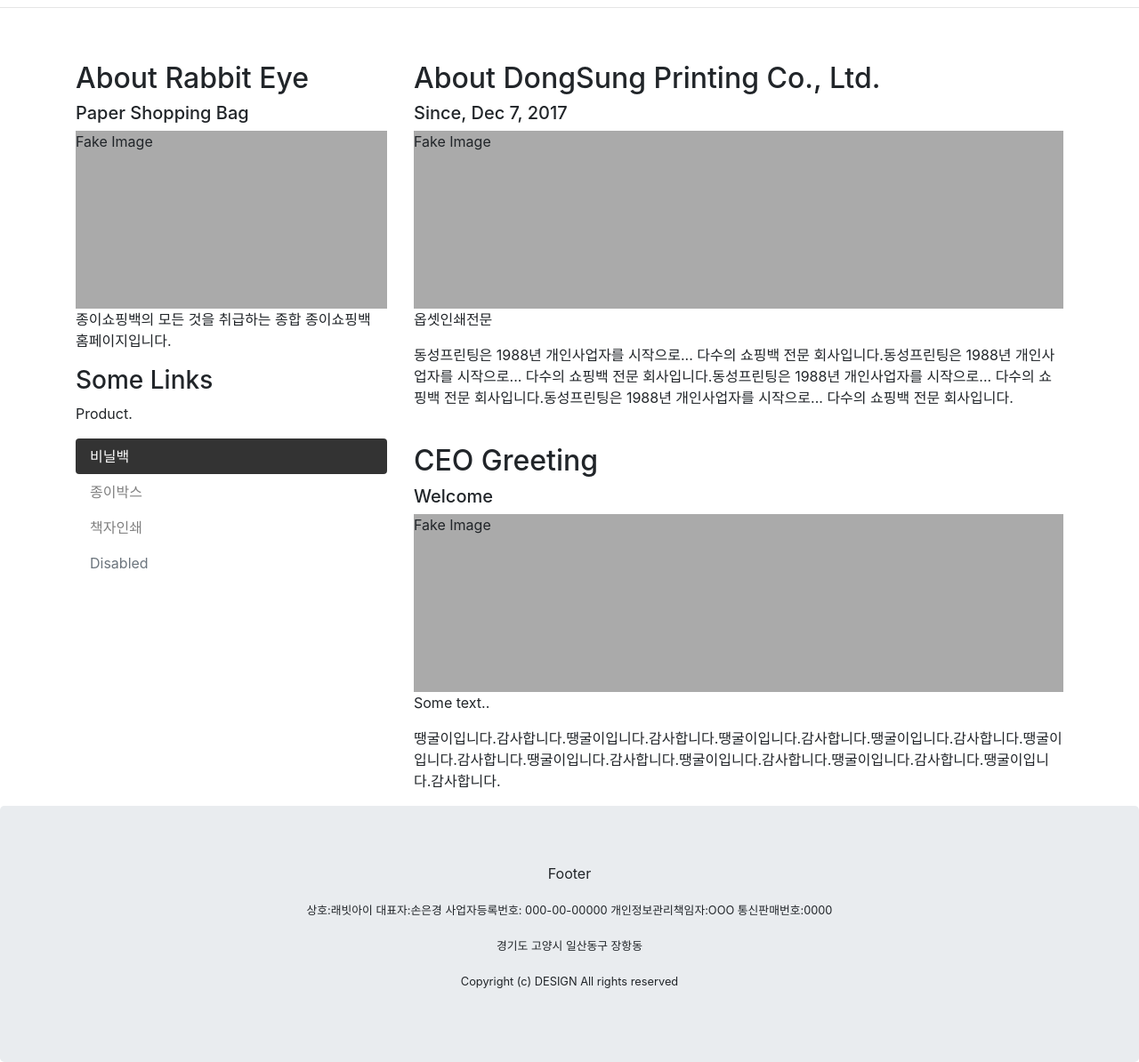
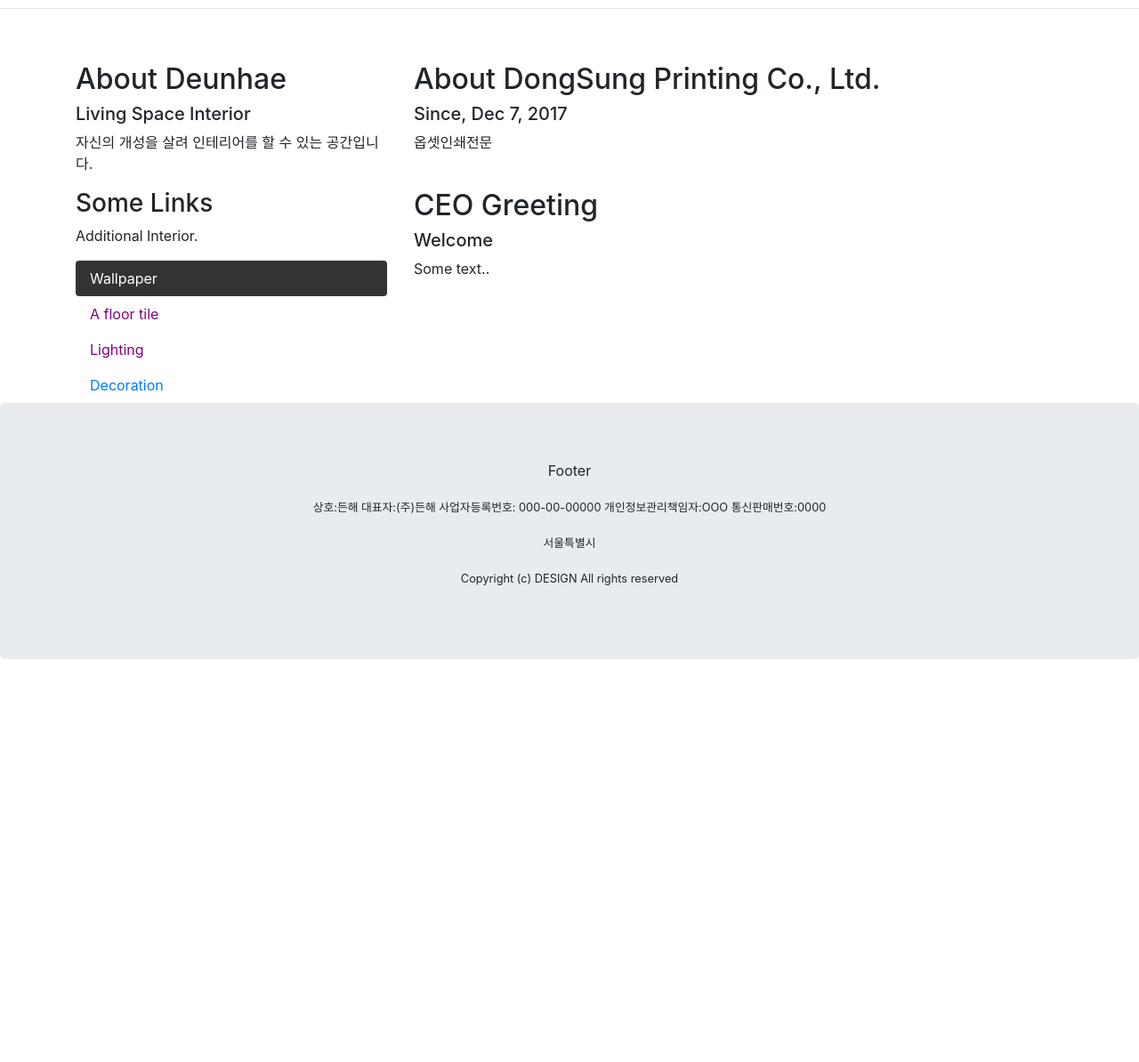
Before and after one commit to psb8335/sebin, a Django app: page / in a window 1280 px wide. Shown: the part 1012-2206 px from the top of the page at 89% size. After the commit the page ends 1753 px from the top, so only its background shows below. Run offline with Django 3.2, Linux system fonts and the light colour scheme; some libraries are stand-ins or nearby versions.

Commit message:
sebin Service

```diff
--- a/shop_psb/templates/shop_psb/index.html
+++ b/shop_psb/templates/shop_psb/index.html
@@ -14,11 +14,11 @@
   <style>
   .fakeimg {
     height: 200px;
-    background: #aaa;
+    background: #E8D9FF;
   }
   .nav-pills .pill-1 .nav-link:not(.active) {
-    background-color: rgba(255, 255, 255, 0);
-    color: gray;
+    background-color: rgba(232, 217, 255, 0);
+    color: purple;
   }
   .nav-pills .pill-1 .nav-link {
     background-color: rgba(0, 0, 0, 0.8);
@@ -30,28 +30,40 @@
 <body>
 
 <div class="jumbotron text-center" style="margin-bottom:0">
-  <h1>Rabbit Eye</h1>
-  <p>Paper Shopping Bag</p>
+  <h1>Deunhae</h1>
+  <p>Living Space Interior</p>
 </div>
 
 <nav class="navbar navbar-expand-sm bg-dark navbar-dark">
-  <a class="navbar-brand" href="#">Navbar</a>
+  <a class="navbar-brand" href="#">Furniture Company Name</a>
   <button class="navbar-toggler" type="button" data-toggle="collapse" data-target="#collapsibleNavbar">
     <span class="navbar-toggler-icon"></span>
   </button>
   <div class="collapse navbar-collapse" id="collapsibleNavbar">
     <ul class="navbar-nav">
       <li class="nav-item">
-        <a class="nav-link" href="#">종이</a>
+        <input class="btn btn-outline-secondary" Bonie&nbsp; type="button" value="Bonie" onClick="location.href='https://smartstore.naver.com/bonie';">
       </li>
       <li class="nav-item">
-        <a class="nav-link" href="#">로고인쇄</a>
+        <input class="btn btn-outline-secondary" Lissem&nbsp; type="button" value="Lissem" onClick="location.href='http://lissem.co.kr/';">
       </li>
       <li class="nav-item">
-        <a class="nav-link" href="#">끈</a>
+        <input class="btn btn-outline-secondary" Dodotmono&nbsp; type="button" value="Dodotmono" onClick="location.href='https://smartstore.naver.com/dodotmono';">
       </li>
       <li class="nav-item">
-        <a class="nav-link" href="#">기성품</a>
+        <input class="btn btn-outline-secondary" Mondayhouse&nbsp; type="button" value="Mondayhouse" onClick="location.href='https://smartstore.naver.com/mondayhouse';">
+      </li>
+      <li class="nav-item">
+        <input class="btn btn-outline-secondary" Roomnhome&nbsp; type="button" value="Roomnhome" onClick="location.href='http://www.roomnhome.com/';">
+      </li>
+      <li class="nav-item">
+        <input class="btn btn-outline-secondary" Arnestudio&nbsp; type="button" value="Arnestudio" onClick="location.href='http://www.arnestudio.co.kr/';">
+      </li>
+      <li class="nav-item">
+        <input class="btn btn-outline-secondary" Marketb&nbsp; type="button" value="Marketb" onClick="location.href='http://www.marketb.kr/';">
+      </li>
+        <li class="nav-item">
+        <input class="btn btn-outline-secondary" Dongsuhfurniture&nbsp; type="button" value="Dongsuhfurniture" onClick="location.href='http://dongsuhfurniture.co.kr/';">
       </li>
     </ul>
   </div>
@@ -61,24 +73,29 @@
 <div class="container-fluid" style="margin:30px">
    <div class="row">
       <div class="col-sm-3">
-        <img src="{% static 'shop_psb/images/testimage2.jpg' %}" class="img-thumbnail" alt="Paper Shopping Bag" width="250" >
-        <p class="text-center"><small>아트지/30*40/실크인쇄</small></p>
+         <p>Living Room</p>
+        <img src="https://images.unsplash.com/photo-1560448204-603b3fc33ddc?ixlib=rb-1.2.1&ixid=eyJhcHBfaWQiOjEyMDd9&auto=format&fit=crop&w=1050&q=80" width="250" title="Living Room(1)">
+        <p class="text-center"></p>
       </div>
       <div class="col-sm-3">
-        <img src="{% static 'shop_psb/images/testimage2.jpg' %}" class="img-thumbnail" alt="Paper Shopping Bag" width="250" >
-        <p class="text-center"><small>아트지/30*40/실크인쇄</small></p>
+         <p>Bed Room</p>
+        <img src="https://images.unsplash.com/photo-1522708323590-d24dbb6b0267?ixlib=rb-1.2.1&ixid=eyJhcHBfaWQiOjEyMDd9&auto=format&fit=crop&w=1050&q=80" width="250" title="Bed Room(1)">
+        <p class="text-center"></p>
       </div>
       <div class="col-sm-3">
-        <img src="{% static 'shop_psb/images/testimage2.jpg' %}" class="img-thumbnail" alt="Paper Shopping Bag" width="250" >
-        <p class="text-center"><small>아트지/30*40/실크인쇄</small></p>
+          <p>Office Room</p>
+        <img src="https://images.unsplash.com/photo-1496664444929-8c75efb9546f?ixlib=rb-1.2.1&ixid=eyJhcHBfaWQiOjEyMDd9&auto=format&fit=crop&w=1050&q=80" width="250" title="Office Room(1)">
+        <p class="text-center"></p>
       </div>
       <div class="col-sm-3">
       <div class="btn-group-vertical"  style="margin-left:30px;">
-        <button type="button" class="btn btn-secondary">견젹문의&nbsp;<i class='far fa-address-card'></i></button>
-        <button type="button" class="btn btn-outline-secondary">발주문의&nbsp;<i class='far fa-address-card'></i></button>
-        <button type="button" class="btn btn-outline-secondary">웹하드&nbsp;<i class='fas fa-download'></i></button>
-        <button type="button" class="btn btn-outline-secondary">계좌번호&nbsp;<i class='fas fa-won-sign'></i></button>
-        <button type="button" class="btn btn-outline-secondary">고객센터&nbsp;<i class='fas fa-phone'></i></button>
+          <body>
+          <input class="btn btn-outline-secondary" type="button" value="login"  onClick="location.href='http://gjybh12.pythonanywhere.com/#';">
+          </body>
+        <button type="button" class="btn btn-outline-secondary">my page&nbsp;<i class='far fa-address-card'></i></button>
+        <button type="button" class="btn btn-outline-secondary">hashtag&nbsp;<i class='fas fa-hashtag'></i></button>
+        <button type="button" class="btn btn-outline-secondary" onclick="alert(' XX택배 02-8335-8526 \n (주) 든해 \n 신한 110-205-526877 \n 카카오뱅크 3333-05-4041946')">delivery service&nbsp;<i class='fas fa-box'></i></button>
+        <button type="button" class="btn btn-outline-secondary" onclick="alert('02-0927-0819')"> customer center&nbsp;<i class='fas fa-phone'></i></button>
       </div>
       </div>
     </div>
@@ -87,32 +104,32 @@
 <div class="container-fluid" style="margin:30px">
    <div class="row">
       <div class="col-sm-3">
-        <img src="{% static 'shop_psb/images/testimage2.jpg' %}" class="img-thumbnail" alt="Paper Shopping Bag" width="250" >
-        <p class="text-center"><small>아트지/30*40/실크인쇄</small></p>
+        <img src="https://images.unsplash.com/photo-1503174971373-b1f69850bded?ixlib=rb-1.2.1&ixid=eyJhcHBfaWQiOjEyMDd9&auto=format&fit=crop&w=1087&q=80" width="250" title="Living Room(2)">
+        <p class="text-center"></p>
       </div>
       <div class="col-sm-3">
-        <img src="{% static 'shop_psb/images/testimage2.jpg' %}" class="img-thumbnail" alt="Paper Shopping Bag" width="250" >
-        <p class="text-center"><small>아트지/30*40/실크인쇄</small></p>
+        <img src="https://images.unsplash.com/photo-1512918728675-ed5a9ecdebfd?ixlib=rb-1.2.1&ixid=eyJhcHBfaWQiOjEyMDd9&auto=format&fit=crop&w=1050&q=80" width="250" title="Bed Room(2)">
+        <p class="text-center"></p>
       </div>
       <div class="col-sm-3">
-        <img src="{% static 'shop_psb/images/testimage2.jpg' %}" class="img-thumbnail" alt="Paper Shopping Bag" width="250" >
-        <p class="text-center"><small>아트지/30*40/실크인쇄</small></p>
+        <img src="https://images.unsplash.com/photo-1528914137830-c85ee162f588?ixlib=rb-1.2.1&auto=format&fit=crop&w=1050&q=80" width="250" title="Office Room(2)">
+        <p class="text-center"></p>
       </div>
      <div class="col-sm-3">
      </div>
    </div>
    <div class="row">
       <div class="col-sm-3">
-        <img src="{% static 'shop_psb/images/testimage2.jpg' %}" class="img-thumbnail" alt="Paper Shopping Bag" width="250" >
-        <p class="text-center"><small>아트지/30*40/실크인쇄</small></p>
+        <img src="https://images.unsplash.com/photo-1542889601-399c4f3a8402?ixlib=rb-1.2.1&ixid=eyJhcHBfaWQiOjEyMDd9&auto=format&fit=crop&w=1050&q=80" width="250" title="Living Room(3)">
+        <p class="text-center"></p>
       </div>
       <div class="col-sm-3">
-        <img src="{% static 'shop_psb/images/testimage2.jpg' %}" class="img-thumbnail" alt="Paper Shopping Bag" width="250" >
-        <p class="text-center"><small>아트지/30*40/실크인쇄</small></p>
+        <img src="https://images.unsplash.com/photo-1444201983204-c43cbd584d93?ixlib=rb-1.2.1&auto=format&fit=crop&w=1050&q=80" width="250" title="Bed Room(3)">
+        <p class="text-center"></p>
       </div>
       <div class="col-sm-3">
-        <img src="{% static 'shop_psb/images/testimage2.jpg' %}" class="img-thumbnail" alt="Paper Shopping Bag" width="250" >
-        <p class="text-center"><small>아트지/30*40/실크인쇄</small></p>
+        <img src="https://images.unsplash.com/photo-1463620910506-d0458143143e?ixlib=rb-1.2.1&auto=format&fit=crop&w=1050&q=80" width="250" title="Office Room(3)">
+        <p class="text-center"></p>
       </div>
      <div class="col-sm-3">
      </div>
@@ -124,24 +141,23 @@
 <div class="container" style="margin-top:60px">
   <div class="row">
     <div class="col-sm-4">
-      <h2>About Rabbit Eye</h2>
-      <h5>Paper Shopping Bag</h5>
-      <div class="fakeimg">Fake Image</div>
-      <p>종이쇼핑백의 모든 것을 취급하는 종합 종이쇼핑백 홈페이지입니다.</p>
+      <h2>About Deunhae</h2>
+      <h5>Living Space Interior</h5>
+      <p>자신의 개성을 살려 인테리어를 할 수 있는 공간입니다.</p>
       <h3>Some Links</h3>
-      <p>Product.</p>
+      <p>Additional Interior.</p>
       <ul class="nav nav-pills flex-column">
         <li class="nav-item pill-1">
-          <a class="nav-link active" href="#">비닐백</a>
+          <a class="nav-link active" href="#">Wallpaper</a>
         </li>
         <li class="nav-item pill-1">
-          <a class="nav-link" href="#">종이박스</a>
+          <a class="nav-link" href="#">A floor tile</a>
         </li>
         <li class="nav-item pill-1">
-          <a class="nav-link" href="#">책자인쇄</a>
+          <a class="nav-link" href="#">Lighting</a>
         </li>
         <li class="nav-item">
-          <a class="nav-link disabled" href="#">Disabled</a>
+          <a class="nav-link" href="#">Decoration</a>
         </li>
       </ul>
       <hr class="d-sm-none">
@@ -149,23 +165,19 @@
     <div class="col-sm-8">
       <h2>About DongSung Printing Co., Ltd.</h2>
       <h5>Since, Dec 7, 2017</h5>
-      <div class="fakeimg">Fake Image</div>
       <p>옵셋인쇄전문</p>
-      <p>동성프린팅은 1988년 개인사업자를 시작으로... 다수의 쇼핑백 전문 회사입니다.동성프린팅은 1988년 개인사업자를 시작으로... 다수의 쇼핑백 전문 회사입니다.동성프린팅은 1988년 개인사업자를 시작으로... 다수의 쇼핑백 전문 회사입니다.동성프린팅은 1988년 개인사업자를 시작으로... 다수의 쇼핑백 전문 회사입니다.</p>
       <br>
       <h2>CEO Greeting</h2>
       <h5>Welcome</h5>
-      <div class="fakeimg">Fake Image</div>
       <p>Some text..</p>
-      <p>땡굴이입니다.감사합니다.땡굴이입니다.감사합니다.땡굴이입니다.감사합니다.땡굴이입니다.감사합니다.땡굴이입니다.감사합니다.땡굴이입니다.감사합니다.땡굴이입니다.감사합니다.땡굴이입니다.감사합니다.땡굴이입니다.감사합니다.</p>
     </div>
   </div>
 </div>
 
 <div class="jumbotron text-center" style="margin-bottom:0">
   <p>Footer</p>
-  <p><small>상호:래빗아이 대표자:손은경 사업자등록번호: 000-00-00000 개인정보관리책임자:OOO 통신판매번호:0000</small></p>
-  <p><small>경기도 고양시 일산동구 장항동</small></p>
+  <p><small>상호:든해  대표자:(주)든해 사업자등록번호: 000-00-00000 개인정보관리책임자:OOO 통신판매번호:0000</small></p>
+  <p><small>서울특별시 </small></p>
   <p><small>Copyright (c) DESIGN All rights reserved</small></p>
 </div>
 
```
Also changed, not shown: shop_psb/static/shop_psb/images/testimage.png (deleted), shop_psb/static/shop_psb/images/testimage2.jpg (deleted), shop_psb/views.py (line endings or trailing spaces).
